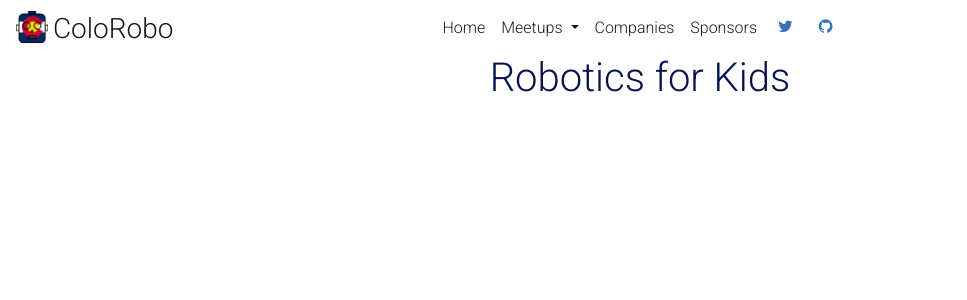
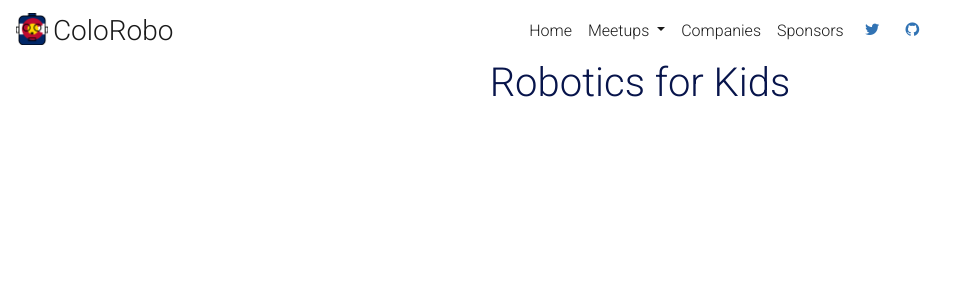
Before and after one commit to colorado-robotics/colorado-robotics.github.io, a Jekyll site: the page built from youth.md, in a window 1280 px wide. Shown: the top 300 px of the page, without its empty margins (0-967 px from the left). Built offline with Jekyll 4.4.1, drawn with Linux system fonts in a browser that asks for light colours; nearby versions of some CDN libraries; comment, search, counter and statistics services are not loaded.

```diff
--- a/_includes/main_header.html
+++ b/_includes/main_header.html
@@ -1,19 +1,19 @@
 <header class="main-header">
 
   <nav class="navbar navbar-expand-md navbar-light">
+    <a class="navbar-brand mb-0" href="{{url}}/">
+      <img src="images/colorado-flag-robot-head.png"
+           class="align-text-bottom"
+           style="width: 2rem; height: 2rem;"/>
+      <span class="h3">ColoRobo</span>
+    </a>
+
     <button type="button"
             class="navbar-toggler navbar-toggler-right ml-auto"
             data-toggle="collapse" data-target="#navbar-collapse"
             aria-controls="navbar-collapse" aria-expanded="false" aria-label="Toggle navigation">
       <span class="navbar-toggler-icon"></span>
     </button>
-    <a class="navbar-brand visible-sm-down"
-       style="position: absolute;" href="{{url}}/">
-      <img src="images/colorado-flag-robot-head.png"
-           class="align-text-bottom"
-           style="width: 2rem; height: 2rem;"/>
-      <span class="h3">ColoRobo</span>
-    </a>
 
     <!-- Collect the nav links, forms, and other content for toggling -->
     <div class="collapse navbar-collapse" id="navbar-collapse">
```
